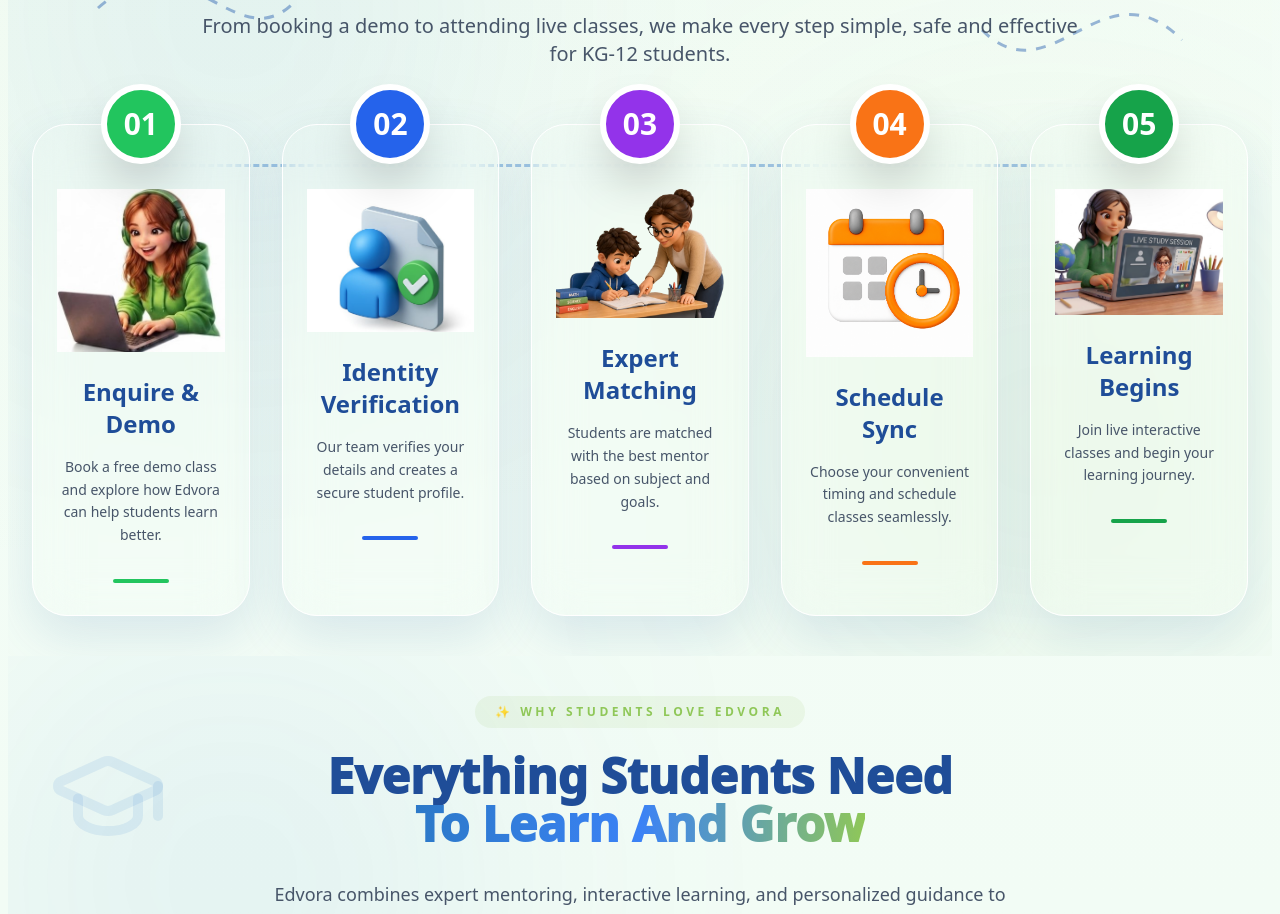
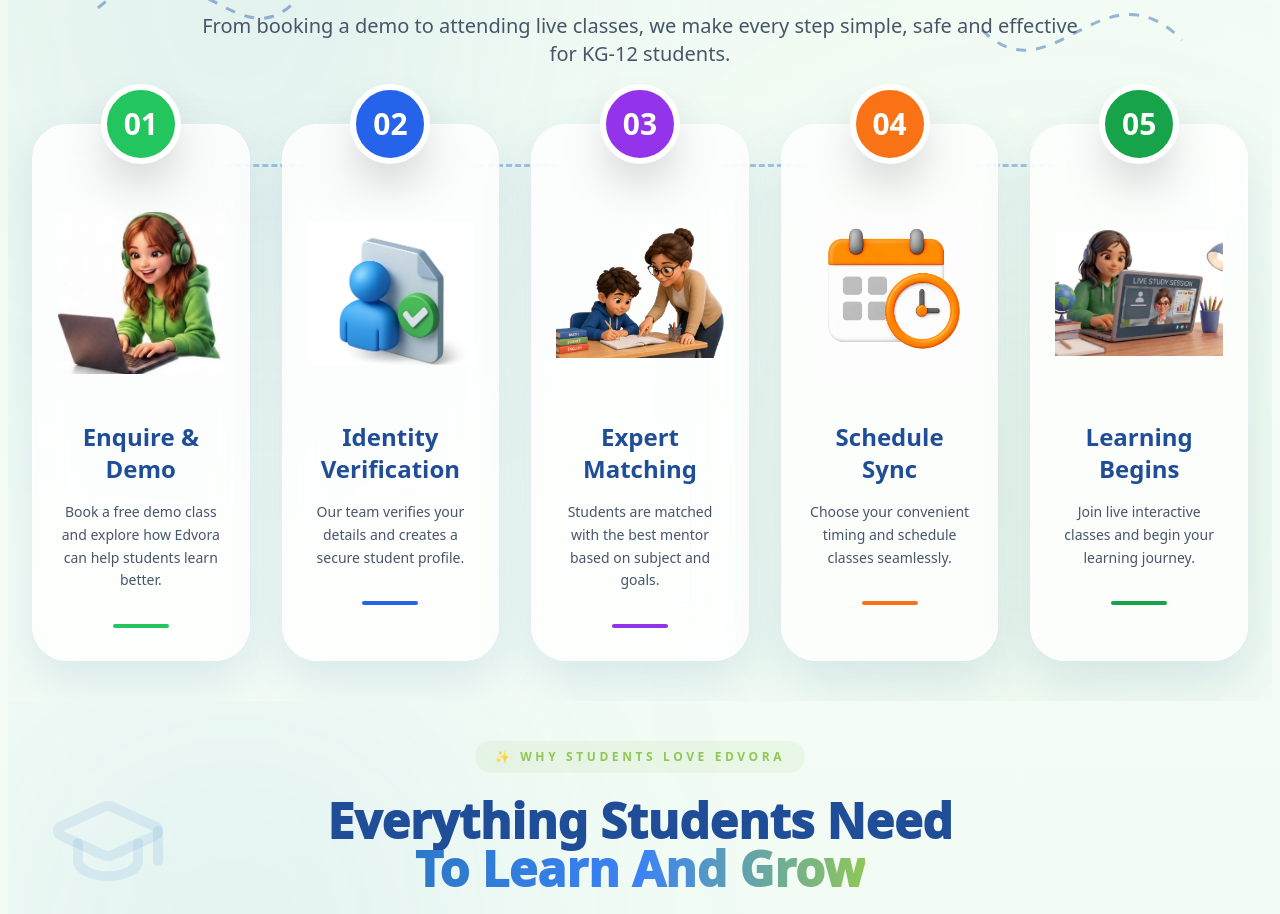
Before and after one commit to shavztech/edvora-frontend, a Next.js app: page / in a window 1280 px wide. Shown: the part 1860-2774 px from the top of the page. Built offline with nearby package versions, Linux system fonts and the light colour scheme.

Commit message:
home page updated

```diff
--- a/src/app/page.tsx
+++ b/src/app/page.tsx
@@ -5,6 +5,7 @@
 import HowItWorks from "@/components/HowitWorks";
 import MentoringPreview from "@/components/MentoringPreview";
 import StatsSection from "@/components/StatsSection";
+import Reveal from "@/components/Reveal";
 
 import Testimonials from "@/components/Testimonials";
 
@@ -12,17 +13,33 @@
   return (
     <main className="min-h-screen px-2">
       {/* Full Width Hero */}
+
+
       <Banner />
 
+
       {/* Main Content Container */}
-
+        <Reveal>
         <MentoringPreview />
+        </Reveal>
+        <Reveal>
         <StatsSection />
+        </Reveal>
+        <Reveal>
         <HowItWorks />
+        </Reveal>
+        <Reveal>
         <FeatureSection />
+        </Reveal>
+        <Reveal>
         <Testimonials />
+        </Reveal>
+        <Reveal>
          <FAQSection />
+         </Reveal>
+         <Reveal>
          <CTASection />
+         </Reveal>
 
 
     </main>
--- a/src/components/Banner.tsx
+++ b/src/components/Banner.tsx
@@ -82,15 +82,7 @@
                   mentors, structured courses, and interactive tools to track your
                   progress and achievements.
                 </p>
-                <div className="block md:hidden mt-8 mb-4">
-                  <Image
-                    src="/about/about-hero.png"
-                    alt="Banner image"
-                    width={600}
-                    height={400}
-                    className="w-full object-cover rounded-lg"
-                  />
-                </div>
+
               </div>
 
               {/* BUTTONS */}
@@ -202,7 +194,7 @@
 
               <div className="relative w-full h-full rounded-[2.3rem] overflow-hidden bg-gradient-to-br from-sky-50 to-emerald-50">
                 <Image
-                  src="/about/about-hero-2.png"
+                  src="/banner.png"
                   alt=" learning"
                   fill
                   priority
--- a/src/components/FeatureSection.tsx
+++ b/src/components/FeatureSection.tsx
@@ -124,23 +124,13 @@
                   <div className="absolute inset-0 bg-gradient-to-t from-black/70 via-black/20 to-transparent" />
 
                   {/* Icon */}
-                  <div className=" absolut top-5 left-5 w-14 h-14 rounded-2x bg-white/20 backdrop-blur-lg border border-white/30  flex items-center  justify-center     text-white">
+                  <div className=" absolute top-5 left-5 w-14 h-14 rounded-2xl bg-white/20 backdrop-blur-lg border border-white/30  flex items-center  justify-center text-white">
 
                 <Icon size={28} />
                   </div>
 
                   {/* Label */}
-                  <div className="
-                  absolute
-                  top-5
-                  right-5
-                  px-4
-                  py-1.5
-                  rounded-full
-                  bg-secondary
-                  text-white
-                  text-xs
-                  font-bold
+                  <div className="absolute top-5 right-5  px-4 py-1.5 rounded-full bg-secondary  text-white text-xs font-bold
                 ">
                     {feature.label}
                   </div>
@@ -157,15 +147,7 @@
                     {feature.desc}
                   </p>
 
-                  <button className="
-                  flex
-                  items-center
-                  gap-2
-                  text-primary
-                  font-semibold
-                  group-hover:gap-4
-                  transition-all duration-300
-                ">
+                  <button className="   flex items-center gap-2 text-primary font-semibold group-hover:gap-4 transition-all duration-300">
                     Learn More
                     <ArrowRight size={18} />
                   </button>
@@ -173,18 +155,7 @@
                 </div>
 
                 {/* Hover Glow */}
-                <div className="
-                absolute
-                -top-10
-                -right-10
-                w-32
-                h-32
-                bg-primary/10
-                rounded-full
-                blur-3xl
-                opacity-0
-                group-hover:opacity-100
-                transition-all duration-500
+                <div className="absolute -top-10 -right-10 w-32 h-32 bg-primary/10 rounded-full blur-3xl opacity-0   group-hover:opacity-100  transition-all duration-500
               " />
               </div>
             )
@@ -204,11 +175,7 @@
             <img
               src="/features/blue-bag.png"
               alt="School Bag"
-              className="
-                w-20 sm:w-28 md:w-40 lg:w-64
-                object-contain
-                opacity-80 md:opacity-100
-                animate-float-slow"
+              className="  w-20 sm:w-28 md:w-40 lg:w-64 object-contain opacity-80 md:opacity-100 animate-float-slow"
             />
           </div>
 
@@ -257,22 +224,7 @@
 
             {/* Button */}
             <button
-              className="
-        bg-secondary
-        px-6 py-2.5
-        sm:px-7 sm:py-3
-        rounded-full
-        font-bold
-        text-sm sm:text-base
-        text-white
-        hover:scale-105
-        transition-all duration-300
-        shadow-[0_10px_30px_rgba(111,168,67,0.4)]
-        inline-flex
-        items-center
-        gap-3
-      "
-            >
+              className=" bg-secondary px-6 py-2.5sm:px-7 sm:py-3 rounded-full font-bold text-sm sm:text-base text-white hover:scale-105 transition-all duration-300 shadow-[0_10px_30px_rgba(111,168,67,0.4)] inline-flex items-center gap-3 ">
               Start Learning Today
               <ArrowRight size={20} />
             </button>
--- a/src/components/HowitWorks.tsx
+++ b/src/components/HowitWorks.tsx
@@ -1,6 +1,6 @@
+"use client";
 
-
-
+import { motion } from "framer-motion";
 import Image from "next/image";
 import { GraduationCap } from "lucide-react";
 
@@ -47,13 +47,37 @@
   },
 ];
 
+const container = {
+  hidden: {},
+  show: {
+    transition: {
+      staggerChildren: 0.2,
+    },
+  },
+};
+
+const item = {
+  hidden: {
+    opacity: 0,
+    y: 40,
+  },
+  show: {
+    opacity: 1,
+    y: 0,
+    transition: {
+      duration: 0.5,
+
+    },
+  },
+};
+
 export default function HowItWorks() {
   return (
     <section className="relative overflow-hidden py-8 lg:py-10">
 
       {/* Background Glow */}
-      <div className="absolute top-0 left-0 w-[450px] h-[450px] bg-primary/10 rounded-full blur-[140px]" />
-      <div className="absolute bottom-0 right-0 w-[450px] h-[450px] bg-secondary/10 rounded-full blur-[140px]" />
+      <div className="absolute top-0 left-0 w-[450px] h-[450px] rounded-full bg-primary/10 blur-[140px]" />
+      <div className="absolute bottom-0 right-0 w-[450px] h-[450px] rounded-full bg-secondary/10 blur-[140px]" />
 
       {/* Decorations */}
       <div className="hidden lg:block absolute left-20 top-32 text-primary/20 animate-float-medium text-7xl">
@@ -96,16 +120,16 @@
         />
       </svg>
 
-      <div className="max-w-7xl mx-auto px-6 relative z-10 ">
+      <div className="relative z-10 mx-auto max-w-7xl px-6">
 
         {/* Header */}
-        <div className="text-center max-w-4xl mx-auto mb-14">
+        <div className="mx-auto mb-14 max-w-4xl text-center">
 
-          <div className="inline-flex items-center gap-2 rounded-full bg-secondary/10 px-5 py-2 text-secondary font-bold uppercase tracking-[0.3em] text-xs mb-6">
+          <div className="mb-6 inline-flex items-center gap-2 rounded-full bg-secondary/10 px-5 py-2 text-xs font-bold uppercase tracking-[0.3em] text-secondary">
             ✨ HOW IT WORKS
           </div>
 
-          <h2 className="text-4xl md:text-5xl font-[950] text-navy leading-tight">
+          <h2 className="text-4xl font-[950] leading-tight text-navy md:text-5xl">
             Your Learning Journey
             <br />
 
@@ -114,66 +138,77 @@
             </span>
           </h2>
 
-          <p className="mt-8 text-lg lg:text-xl text-slate-600 leading-relaxed">
+          <p className="mt-8 text-lg leading-relaxed text-slate-600 lg:text-xl">
             From booking a demo to attending live classes,
             we make every step simple, safe and effective
             for KG-12 students.
           </p>
+
         </div>
 
         {/* Timeline */}
         <div className="relative">
 
           {/* Main Dotted Line */}
-          <div className="hidden lg:block absolute top-10 left-[10%] w-[80%] border-t-[3px] border-dashed border-primary/40 z-0"></div>
+          <div className="absolute left-[10%] top-10 z-0 hidden w-[80%] border-t-[3px] border-dashed border-primary/40 lg:block"></div>
 
-          <div className="grid grid-cols-1 md:grid-cols-2 lg:grid-cols-5 gap-8 relative z-10">
-
+          <motion.div
+            className="relative z-10 grid grid-cols-1 gap-8 md:grid-cols-2 lg:grid-cols-5"
+            variants={container}
+            initial="hidden"
+            whileInView="show"
+            viewport={{ once: true, amount: 0.2 }}
+          >
             {steps.map((step, index) => (
-              <div key={index} className="relative group">
-
-                {/* Step Number */}
+              <motion.div
+                key={index}
+                variants={item}
+                className="relative group"
+              >                {/* Step Number */}
                 <div
-                  className={`absolute -top-10 left-1/2 -translate-x-1/2 w-20 h-20 rounded-full ${step.color} border-[6px] border-white shadow-2xl flex items-center justify-center text-white text-3xl font-extrabold z-20 `}
+                  className={`absolute -top-10 left-1/2 z-20 flex h-20 w-20 -translate-x-1/2 items-center justify-center rounded-full ${step.color} border-[6px] border-white text-3xl font-extrabold text-white shadow-2xl`}
                 >
                   {step.id}
                 </div>
 
                 {/* Card */}
-                <div className="pt-16 pb-8 px-6  bg-white/150 backdrop-blur-xl rounded-[35px] border border-white shadow-[0_20px_50px_rgba(59,117,177,0.15)] hover:-translate-y-4 hover:shadow-[0_30px_70px_rgba(59,117,177,0.25)] transition-all duration-500 h-full text-center">
+                <div className="h-full rounded-[35px] border border-white bg-white/80 px-6 pb-8 pt-16 text-center shadow-[0_20px_50px_rgba(59,117,177,0.15)] backdrop-blur-xl transition-all duration-500 hover:-translate-y-4 hover:shadow-[0_30px_70px_rgba(59,117,177,0.25)]">
 
                   {/* Cartoon Image */}
-                  <div className="relative h-51 flex items-center justify-center">
+                  <div className="relative flex h-52 items-center justify-center">
                     <Image
                       src={step.image}
                       alt={step.title}
                       width={300}
                       height={500}
-                      className="object-contain group-hover:scale-110 transition-transform duration-500"
+                      className="object-contain transition-transform duration-500 group-hover:scale-110"
                     />
                   </div>
 
                   {/* Title */}
-                  <h3 className="text-2xl font-bold text-navy mt-6 mb-4">
+                  <h3 className="mt-6 mb-4 text-2xl font-bold text-navy">
                     {step.title}
                   </h3>
 
                   {/* Description */}
-                  <p className="text-slate-600 leading-relaxed text-sm">
+                  <p className="text-sm leading-relaxed text-slate-600">
                     {step.desc}
                   </p>
 
-                  {/* Bottom line */}
+                  {/* Bottom Line */}
                   <div
-                    className={`mt-8 mx-auto w-14 h-1 rounded-full ${step.line}`}
+                    className={`mx-auto mt-8 h-1 w-14 rounded-full ${step.line}`}
                   />
                 </div>
-              </div>
+
+              </motion.div>
             ))}
-          </div>
+          </motion.div>
+
         </div>
 
       </div>
+
     </section>
   );
 }
--- /dev/null
+++ b/src/components/Reveal.tsx
@@ -0,0 +1,23 @@
+"use client";
+
+import { motion } from "framer-motion";
+
+export default function Reveal({
+  children,
+}: {
+  children: React.ReactNode;
+}) {
+  return (
+    <motion.div
+      initial={{ opacity: 0, y: 60 }}
+      whileInView={{ opacity: 1, y: 0 }}
+      viewport={{ once: true, amount: 0.2 }}
+      transition={{ duration: 0.7, ease: "easeOut" }}
+
+
+
+    >
+      {children}
+    </motion.div>
+  );
+}
```
Also changed, not shown: public/about/about-hero-2.png (deleted).
